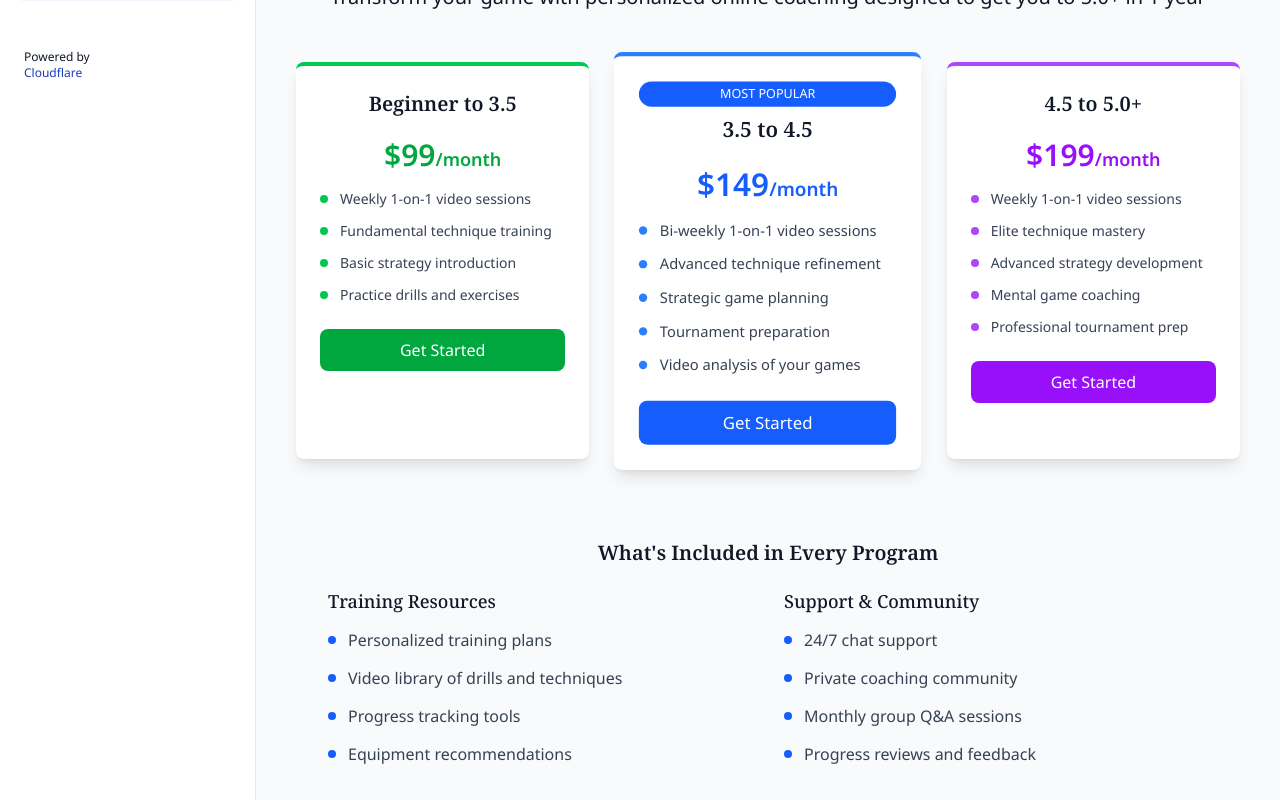
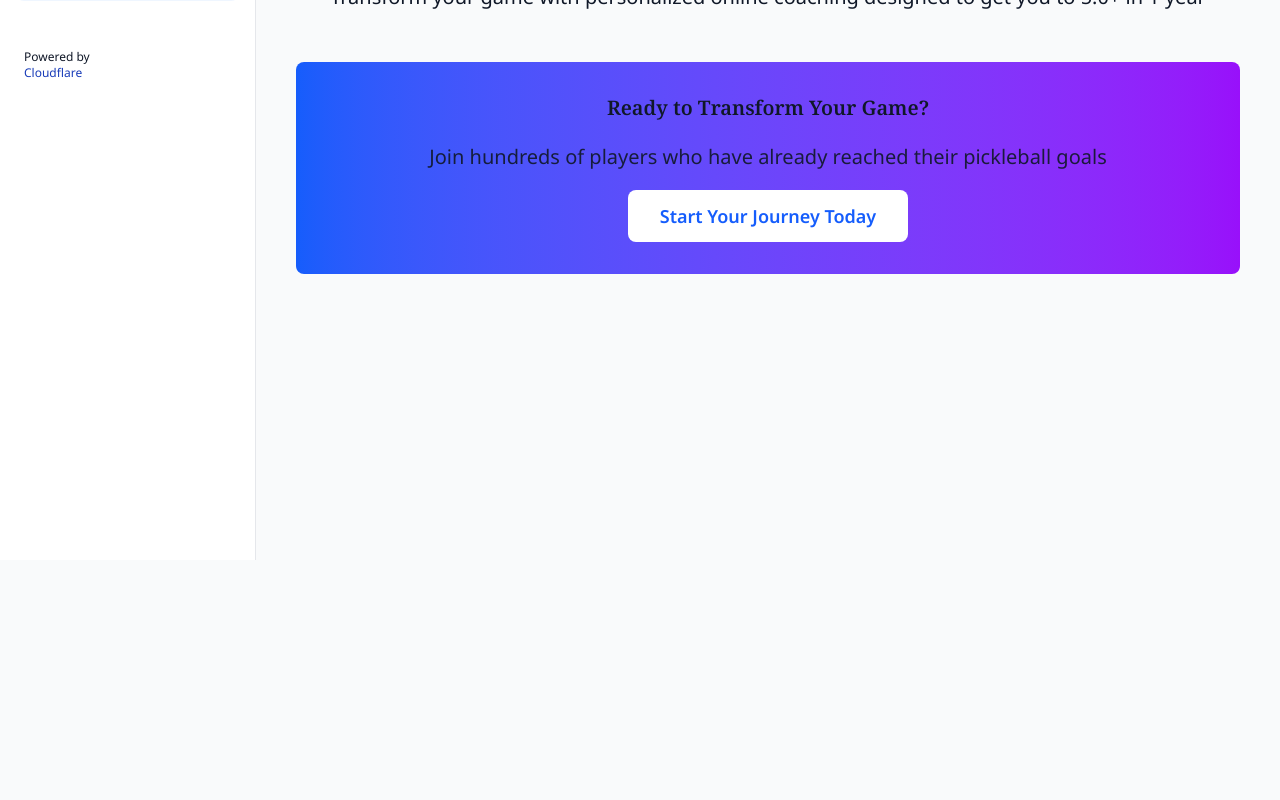
Before and after one commit to bertw2002/react-postgres-fullstack-template, a React (Vite) app: page /section/coaching in a window 1280 px wide. Shown: the part 240-1040 px from the top of the page. After the commit the page ends 800 px from the top, so only its background shows below. Built offline with nearby package versions, Linux system fonts and the light colour scheme; a web font is replaced by a local one.

Commit message:
Update OnlineCoachingSection.jsx

```diff
--- a/src/components/OnlineCoachingSection.jsx
+++ b/src/components/OnlineCoachingSection.jsx
@@ -3,172 +3,23 @@ function OnlineCoachingSection() {
     <div className="online-coaching-section">
       <div className="max-w-6xl mx-auto">
         {/* Hero Section */}
-        <div className="text-center mb-12">
-          <h2 className="text-3xl font-bold text-gray-900 mb-4">
+        <div className="text-center mb-8 md:mb-12 px-4">
+          <h2 className="text-2xl md:text-3xl font-bold text-gray-900 mb-3 md:mb-4">
             Online Pickleball Coaching Programs
           </h2>
-          <p className="text-xl text-gray-600 mb-8">
+          <p className="text-lg md:text-xl text-gray-600 mb-6 md:mb-8">
             Transform your game with personalized online coaching designed to get you to 5.0+ in 1 year
           </p>
         </div>
 
-        {/* Coaching Programs */}
-        <div className="grid md:grid-cols-3 gap-8 mb-12">
-          {/* Beginner Program */}
-          <div className="bg-white rounded-lg shadow-lg p-6 border-t-4 border-green-500">
-            <div className="text-center mb-4">
-              <h3 className="text-xl font-bold text-gray-900 mb-2">Beginner to 3.5</h3>
-              <div className="text-3xl font-bold text-green-600">$99<span className="text-lg">/month</span></div>
-            </div>
-            <ul className="space-y-3 mb-6">
-              <li className="flex items-center text-sm text-gray-700">
-                <span className="w-2 h-2 bg-green-500 rounded-full mr-3"></span>
-                Weekly 1-on-1 video sessions
-              </li>
-              <li className="flex items-center text-sm text-gray-700">
-                <span className="w-2 h-2 bg-green-500 rounded-full mr-3"></span>
-                Fundamental technique training
-              </li>
-              <li className="flex items-center text-sm text-gray-700">
-                <span className="w-2 h-2 bg-green-500 rounded-full mr-3"></span>
-                Basic strategy introduction
-              </li>
-              <li className="flex items-center text-sm text-gray-700">
-                <span className="w-2 h-2 bg-green-500 rounded-full mr-3"></span>
-                Practice drills and exercises
-              </li>
-            </ul>
-            <button className="w-full bg-green-600 text-white py-2 px-4 rounded-lg hover:bg-green-700 transition-colors">
-              Get Started
-            </button>
-          </div>
-
-          {/* Intermediate Program */}
-          <div className="bg-white rounded-lg shadow-lg p-6 border-t-4 border-blue-500 transform scale-105">
-            <div className="text-center mb-4">
-              <div className="bg-blue-600 text-white text-xs px-3 py-1 rounded-full mb-2">MOST POPULAR</div>
-              <h3 className="text-xl font-bold text-gray-900 mb-2">3.5 to 4.5</h3>
-              <div className="text-3xl font-bold text-blue-600">$149<span className="text-lg">/month</span></div>
-            </div>
-            <ul className="space-y-3 mb-6">
-              <li className="flex items-center text-sm text-gray-700">
-                <span className="w-2 h-2 bg-blue-500 rounded-full mr-3"></span>
-                Bi-weekly 1-on-1 video sessions
-              </li>
-              <li className="flex items-center text-sm text-gray-700">
-                <span className="w-2 h-2 bg-blue-500 rounded-full mr-3"></span>
-                Advanced technique refinement
-              </li>
-              <li className="flex items-center text-sm text-gray-700">
-                <span className="w-2 h-2 bg-blue-500 rounded-full mr-3"></span>
-                Strategic game planning
-              </li>
-              <li className="flex items-center text-sm text-gray-700">
-                <span className="w-2 h-2 bg-blue-500 rounded-full mr-3"></span>
-                Tournament preparation
-              </li>
-              <li className="flex items-center text-sm text-gray-700">
-                <span className="w-2 h-2 bg-blue-500 rounded-full mr-3"></span>
-                Video analysis of your games
-              </li>
-            </ul>
-            <button className="w-full bg-blue-600 text-white py-2 px-4 rounded-lg hover:bg-blue-700 transition-colors">
-              Get Started
-            </button>
-          </div>
-
-          {/* Advanced Program */}
-          <div className="bg-white rounded-lg shadow-lg p-6 border-t-4 border-purple-500">
-            <div className="text-center mb-4">
-              <h3 className="text-xl font-bold text-gray-900 mb-2">4.5 to 5.0+</h3>
-              <div className="text-3xl font-bold text-purple-600">$199<span className="text-lg">/month</span></div>
-            </div>
-            <ul className="space-y-3 mb-6">
-              <li className="flex items-center text-sm text-gray-700">
-                <span className="w-2 h-2 bg-purple-500 rounded-full mr-3"></span>
-                Weekly 1-on-1 video sessions
-              </li>
-              <li className="flex items-center text-sm text-gray-700">
-                <span className="w-2 h-2 bg-purple-500 rounded-full mr-3"></span>
-                Elite technique mastery
-              </li>
-              <li className="flex items-center text-sm text-gray-700">
-                <span className="w-2 h-2 bg-purple-500 rounded-full mr-3"></span>
-                Advanced strategy development
-              </li>
-              <li className="flex items-center text-sm text-gray-700">
-                <span className="w-2 h-2 bg-purple-500 rounded-full mr-3"></span>
-                Mental game coaching
-              </li>
-              <li className="flex items-center text-sm text-gray-700">
-                <span className="w-2 h-2 bg-purple-500 rounded-full mr-3"></span>
-                Professional tournament prep
-              </li>
-            </ul>
-            <button className="w-full bg-purple-600 text-white py-2 px-4 rounded-lg hover:bg-purple-700 transition-colors">
-              Get Started
-            </button>
-          </div>
-        </div>
-
-        {/* What's Included */}
-        <div className="bg-gray-50 rounded-lg p-8 mb-12">
-          <h3 className="text-2xl font-bold text-gray-900 text-center mb-8">
-            What's Included in Every Program
-          </h3>
-          <div className="grid md:grid-cols-2 gap-8">
-            <div>
-              <h4 className="text-lg font-semibold text-gray-900 mb-4">Training Resources</h4>
-              <ul className="space-y-3 text-gray-700">
-                <li className="flex items-center">
-                  <span className="w-2 h-2 bg-blue-600 rounded-full mr-3"></span>
-                  Personalized training plans
-                </li>
-                <li className="flex items-center">
-                  <span className="w-2 h-2 bg-blue-600 rounded-full mr-3"></span>
-                  Video library of drills and techniques
-                </li>
-                <li className="flex items-center">
-                  <span className="w-2 h-2 bg-blue-600 rounded-full mr-3"></span>
-                  Progress tracking tools
-                </li>
-                <li className="flex items-center">
-                  <span className="w-2 h-2 bg-blue-600 rounded-full mr-3"></span>
-                  Equipment recommendations
-                </li>
-              </ul>
-            </div>
-            <div>
-              <h4 className="text-lg font-semibold text-gray-900 mb-4">Support & Community</h4>
-              <ul className="space-y-3 text-gray-700">
-                <li className="flex items-center">
-                  <span className="w-2 h-2 bg-blue-600 rounded-full mr-3"></span>
-                  24/7 chat support
-                </li>
-                <li className="flex items-center">
-                  <span className="w-2 h-2 bg-blue-600 rounded-full mr-3"></span>
-                  Private coaching community
-                </li>
-                <li className="flex items-center">
-                  <span className="w-2 h-2 bg-blue-600 rounded-full mr-3"></span>
-                  Monthly group Q&A sessions
-                </li>
-                <li className="flex items-center">
-                  <span className="w-2 h-2 bg-blue-600 rounded-full mr-3"></span>
-                  Progress reviews and feedback
-                </li>
-              </ul>
-            </div>
-          </div>
-        </div>
 
         {/* Call to Action */}
-        <div className="text-center bg-gradient-to-r from-blue-600 to-purple-600 rounded-lg p-8 text-white">
-          <h3 className="text-2xl font-bold mb-4">Ready to Transform Your Game?</h3>
-          <p className="text-xl mb-6 opacity-90">
+        <div className="text-center bg-gradient-to-r from-blue-600 to-purple-600 rounded-lg p-6 md:p-8 text-white mx-4 md:mx-0">
+          <h3 className="text-xl md:text-2xl font-bold mb-3 md:mb-4">Ready to Transform Your Game?</h3>
+          <p className="text-lg md:text-xl mb-4 md:mb-6 opacity-90">
             Join hundreds of players who have already reached their pickleball goals
           </p>
-          <button className="bg-white text-blue-600 py-3 px-8 rounded-lg text-lg font-semibold hover:bg-gray-100 transition-colors">
+          <button className="bg-white text-blue-600 py-2 md:py-3 px-6 md:px-8 rounded-lg text-base md:text-lg font-semibold hover:bg-gray-100 transition-colors">
             Start Your Journey Today
           </button>
         </div>
```
